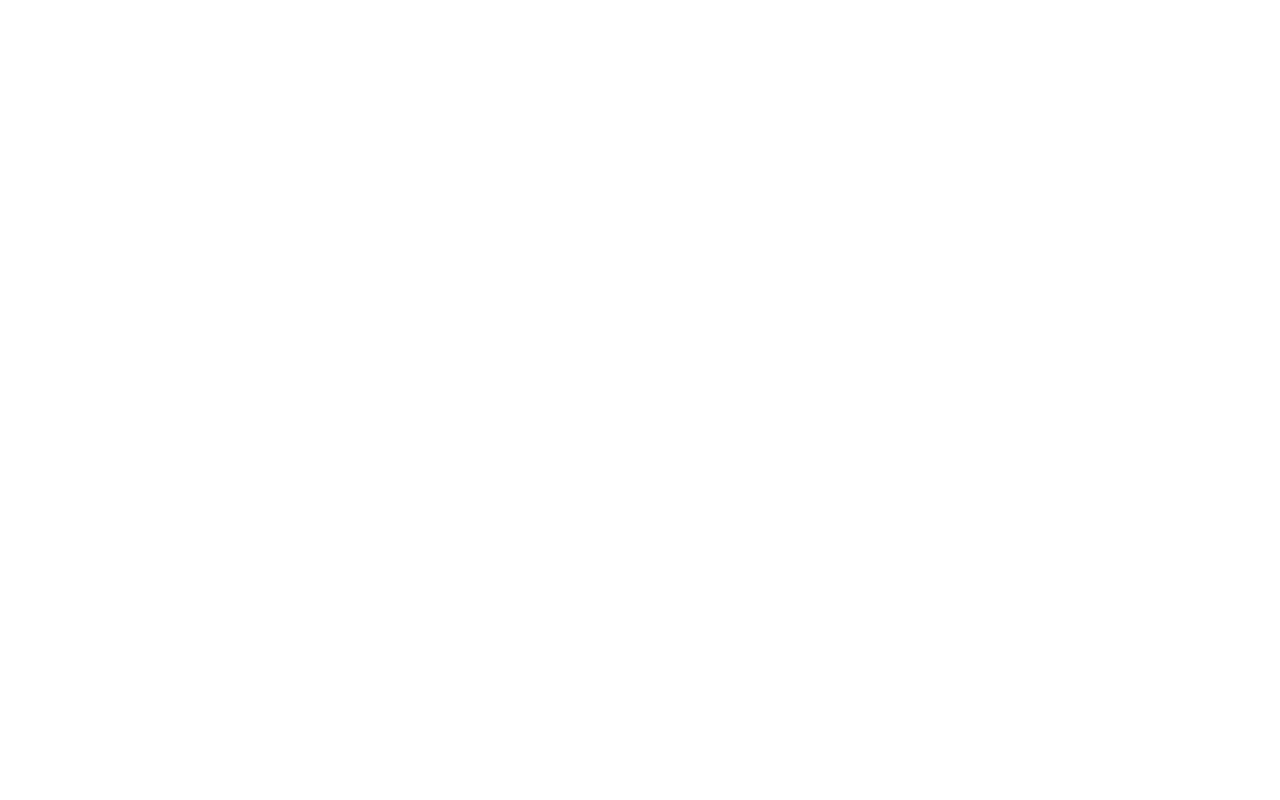
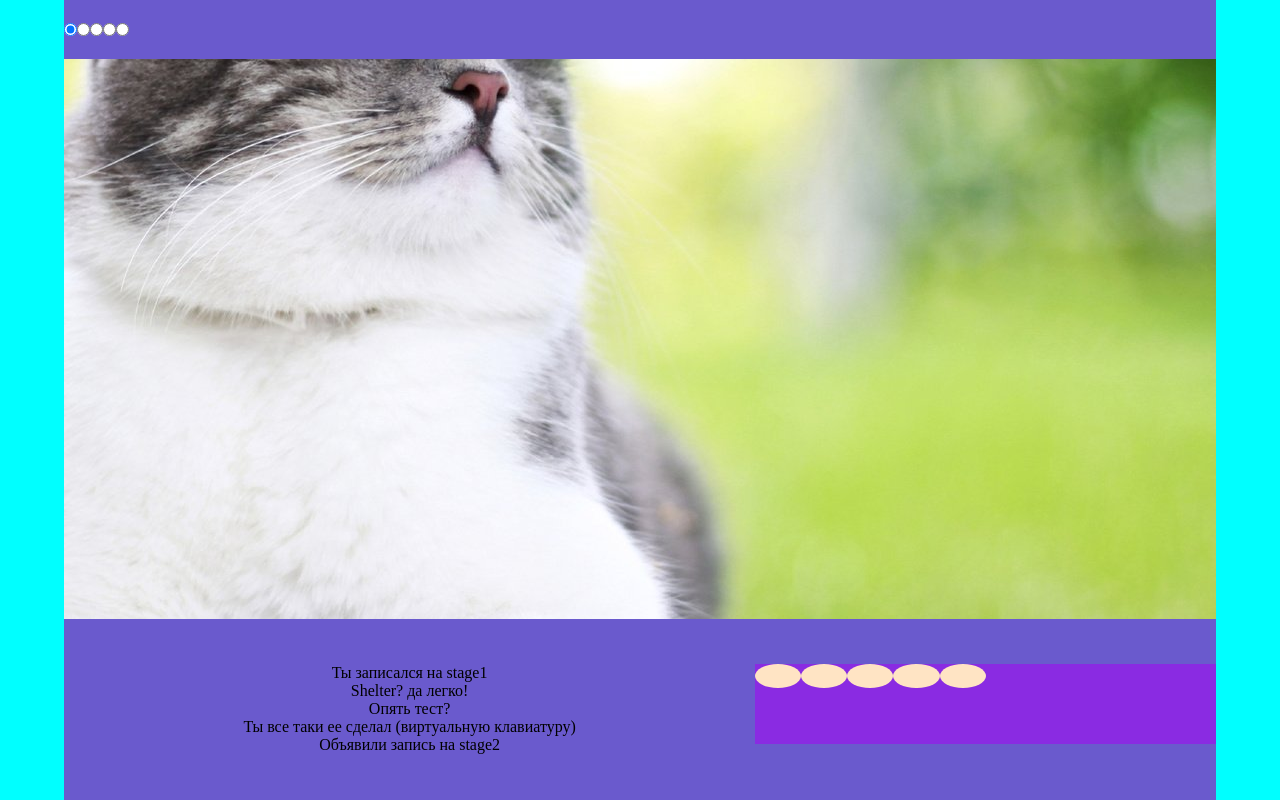
Before and after one commit to Rarity110/cssMemSliderold, a plain HTML site: page index.html in a window 1280 px wide. Drawn offline with Linux system fonts and the light colour scheme.

Commit message:
feat: add structure HTML and style for slider ($(date))

```diff
--- a/index.html
+++ b/index.html
@@ -7,6 +7,38 @@
     <link rel="stylesheet" href="style.css">
 </head>
 <body>
-
+   <div class="wrapper">
+       <input type="radio" name="point" id="slide1" checked>
+       <input type="radio" name="point" id="slide2">
+       <input type="radio" name="point" id="slide3">
+       <input type="radio" name="point" id="slide4">
+       <input type="radio" name="point" id="slide5">
+       <div class="slider">
+           <div class="slides slide1"></div>
+           <div class="slides slide2"></div>
+           <div class="slides slide3"></div>
+           <div class="slides slide4"></div>
+           <div class="slides slide5"></div>
+           <!-- <img src="./assets/happy-cat.jpg" class="slides slide1" alt="happy"></img>
+           <img src="./assets/terrified2.jpg" class="slides slide2" alt=""></img>
+           <img src="./assets/angry-cat.jpeg" class="slides slide3" alt=""></img>
+           <img src="./assets/bored4.jpg" class="slides slide4" alt=""></img>
+           <img src="./assets/flight-cat.jpg" class="slides slide5" alt=""></img> -->
+       </div>
+       <div class="all-phrases">
+            <div class="phrases phrase1">Ты записался на stage1</div>
+            <div class="phrases phrase1">Shelter? да легко!</div>
+            <div class="phrases phrase1">Опять тест?</div>
+            <div class="phrases phrase1">Ты все таки ее сделал (виртуальную клавиатуру)</div>
+            <div class="phrases phrase1">Объявили запись на stage2</div>
+        </div>
+        <div class="controls">
+            <label for="slide1"></label>
+            <label for="slide2"></label>
+            <label for="slide3"></label>
+            <label for="slide4"></label>
+            <label for="slide5"></label>
+        </div>
+    </div>
 </body>
 </html>
--- a/style.css
+++ b/style.css
@@ -0,0 +1,126 @@
+* {
+    margin: 0;
+    padding: 0;
+    box-sizing: border-box;
+}
+
+body {
+    background-color: aqua;
+    text-align: center;
+}
+
+.wrapper {
+    max-width: 90vw;
+    width: 100%;
+    height: 100vh;
+    margin: 0 auto;
+    background-color: slateblue;
+    display: flex;
+    flex-direction: row;
+    overflow: hidden;
+    flex-wrap: wrap;
+}
+
+
+
+.slider {
+    width: 100%;
+    height: 70%;
+    background-color: blue;
+    display: flex;
+    flex-direction: row;
+    overflow: hidden;
+}
+
+.slides {
+    width: 0%;
+    height: auto;
+    overflow: hidden;
+    position: relative;
+    overflow: hidden;
+    background-color: blue;
+    opacity: 0;
+    transition: transform ease-in-out .5s, opacity ease-in-out .5s;
+    background-repeat: no-repeat;
+    background-position: center;
+}
+
+.slide1 {
+    background-image: url(./assets/happy-cat.jpg);
+}
+
+.slide2 {
+    background-image: url(./assets/terrified.jpg);
+}
+.slide3 {
+    background-image: url(./assets/angry-cat.jpeg);
+}
+.slide4 {
+    background-image: url(./assets/bored3.jpg);
+}
+
+.slide5 {
+    background-image: url(./assets/flight-cat.jpg);
+}
+
+.controls {
+    position: relative;
+    width: 40%;
+    height: 10%;
+    background-color: blueviolet;
+    display: flex;
+    flex-direction: row;
+}
+
+label {
+    height: 30%;
+    width: 10%;
+    border-radius: 50%;
+    display: inline-block;
+    background-color: bisque;
+    transition: all ease-in-out .5s;
+}
+
+label::after {
+    border: 2px;
+    content: "";
+    display: block;
+    height: 30%;
+    width: 10%;
+    border-radius: 50%;
+
+}
+
+.all-phrases {
+    width: 60%;
+}
+
+label:hover,
+#slide1:checked ~ controls label:nth-of-type(1),
+#slide2:checked ~ controls label:nth-of-type(2),
+#slide3:checked ~ controls label:nth-of-type(3),
+#slide4:checked ~ controls label:nth-of-type(4),
+#slide5:checked ~ controls label:nth-of-type(5) {
+    background: rgb(169, 30, 30);
+}
+
+#slide1:checked ~ .slider > .slide1,
+#slide2:checked ~ .slider > .slide2,
+#slide3:checked ~ .slider > .slide3,
+#slide4:checked ~ .slider > .slide4,
+#slide5:checked ~ .slider > .slide5 {
+	transform: translateX(0);
+    transition: all linear 0.5s;
+    /* transform: scale(1); */
+    opacity: 1;
+    width: 100%;
+}
+
+#slide1:checked ~ .all-phrases > .phrase1,
+#slide2:checked ~ .all-phrases > .phrase2,
+#slide3:checked ~ .all-phrases > .phrase3,
+#slide4:checked ~ .all-phrases > .phrase4,
+#slide5:checked ~ .all-phrases > .phrase5 {
+	transform: translateX(0);
+    transition: all linear 0.5s;
+}
```
Also changed, not shown: assets/angry-cat.jpeg (added), assets/bored2.jpg (added), assets/bored3.jpg (added), assets/bored4.jpg (added), assets/flight-cat.jpg (added), assets/happy-cat.jpg (added), assets/terrified.jpg (added), assets/terrified2.jpg (added), assets/ищкув.jpg (added).
